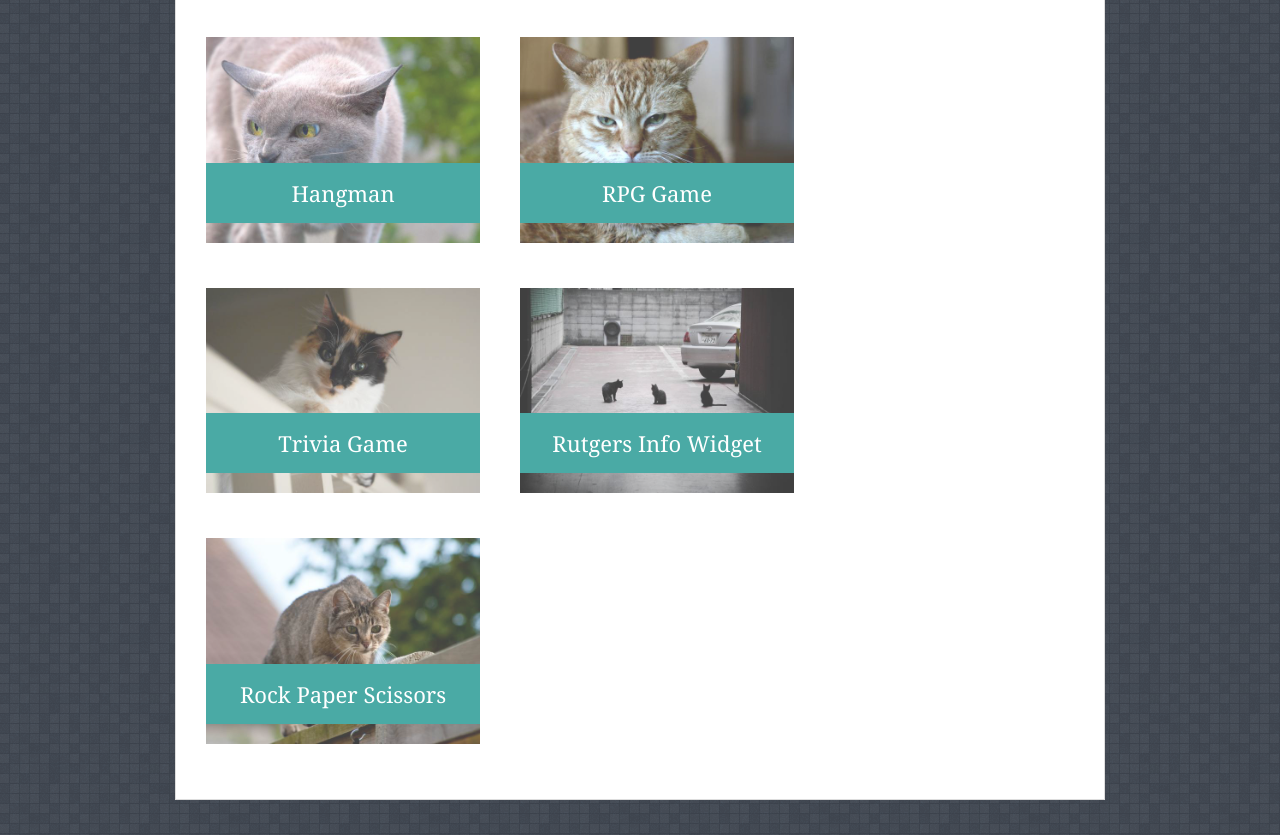
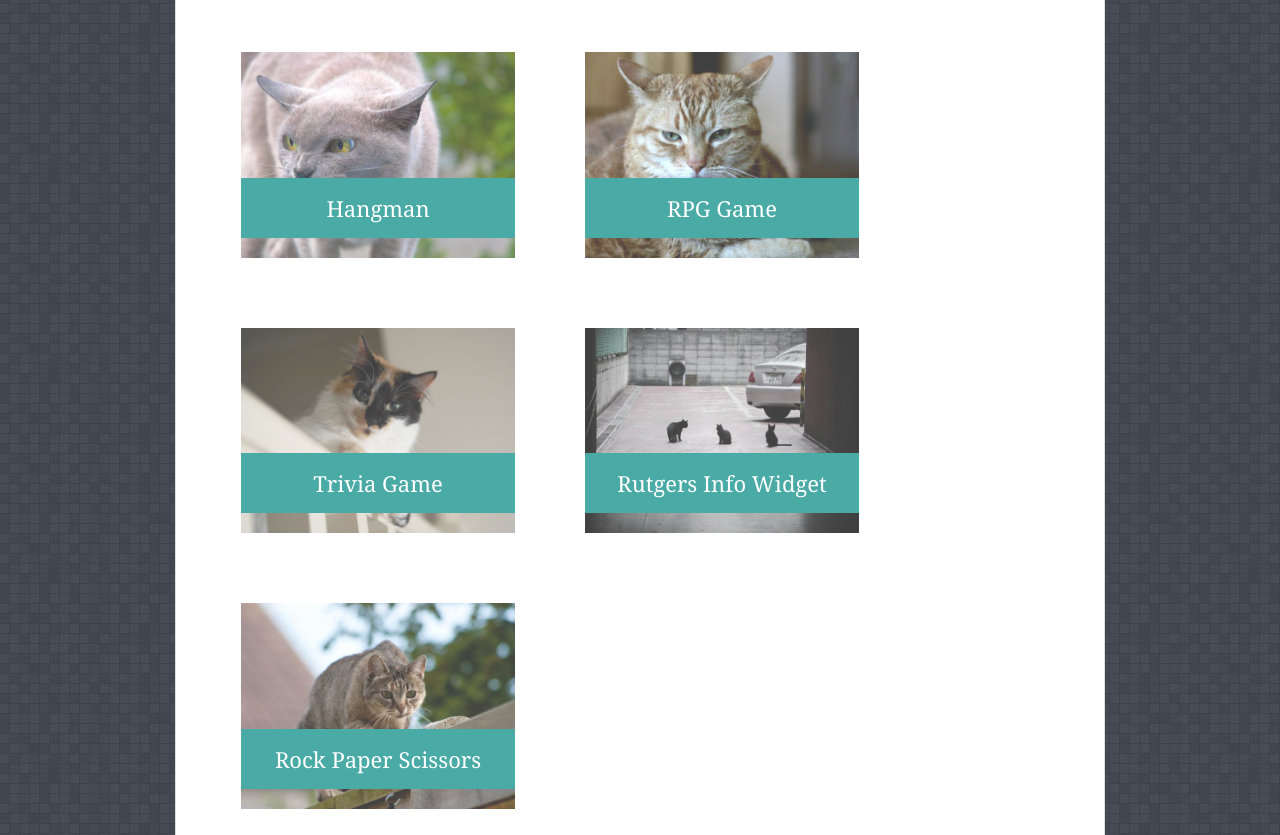
Before and after one commit to Skorgum/Bootstrap-Portfolio, a plain HTML site: page portfolio.html in a window 1280 px wide. Shown: the part 357-1192 px from the top of the page. Drawn offline with nearby package versions, Linux system fonts and the light colour scheme.

Commit message:
portfolio.html completed

```diff
--- a/assets/css/style.css
+++ b/assets/css/style.css
@@ -128,12 +128,8 @@ h3, h2 {
     position: relative;
     float: left;
     width: 274px;
-    margin: 20px 0 25px;
+    margin: 35px;
     overflow: auto;
-}
-
-.project:nth-child(even) {
-    margin-right: 40px;
 }
 
 .project img {
--- a/portfolio.html
+++ b/portfolio.html
@@ -36,20 +36,29 @@
 
     <div id="main-container" class="container">
         <section class="main-section">
+
+            <div class="row">
+                <div class="col">
                     <h1>Portfolio</h1>
+                </div>
+            </div>
 
+            <div class="row">
+                <div class="col">
                     <div class="project">
                         <img src="assets/images/cats-q-c-640-480-2.jpg" alt="Hangman">
-
                         <h3>Hangman</h3>
                      </div>
 
                     <div class="project">
                         <img src="assets/images/cats-q-c-640-480-3.jpg" alt="RPG Game">
-
                         <h3>RPG Game</h3>
                     </div>
+                </div>
+            </div>
 
+            <div class="row">
+                <div class="col">
                     <div class="project">
                         <img src="assets/images/cats-q-c-640-480-5.jpg" alt="Trivia Game">
 
@@ -61,12 +70,19 @@
 
                         <h3>Rutgers Info Widget</h3>
                     </div>
+                </div>
+            </div>
 
+            <div class="row">
+                <div class="col">
                     <div class="project">
                         <img src="assets/images/cats-q-c-640-480-10.jpg" alt="Rock Paper Scissors">
 
                         <h3>Rock Paper Scissors</h3>
                     </div>
+                </div>
+            </div>
+
 
         </section>
     </div>
```
Lines whose indentation alone changed are shown as unchanged.
